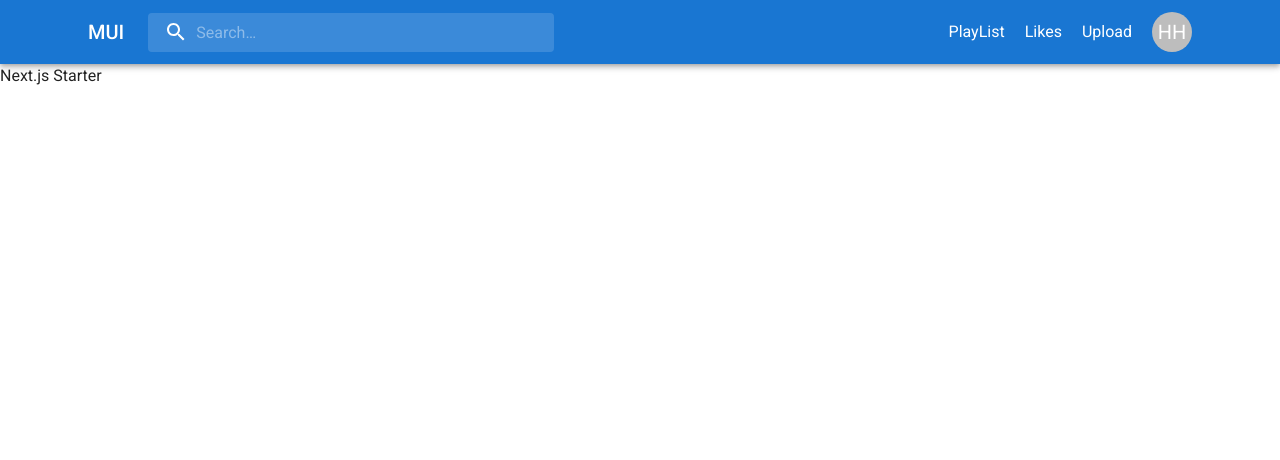
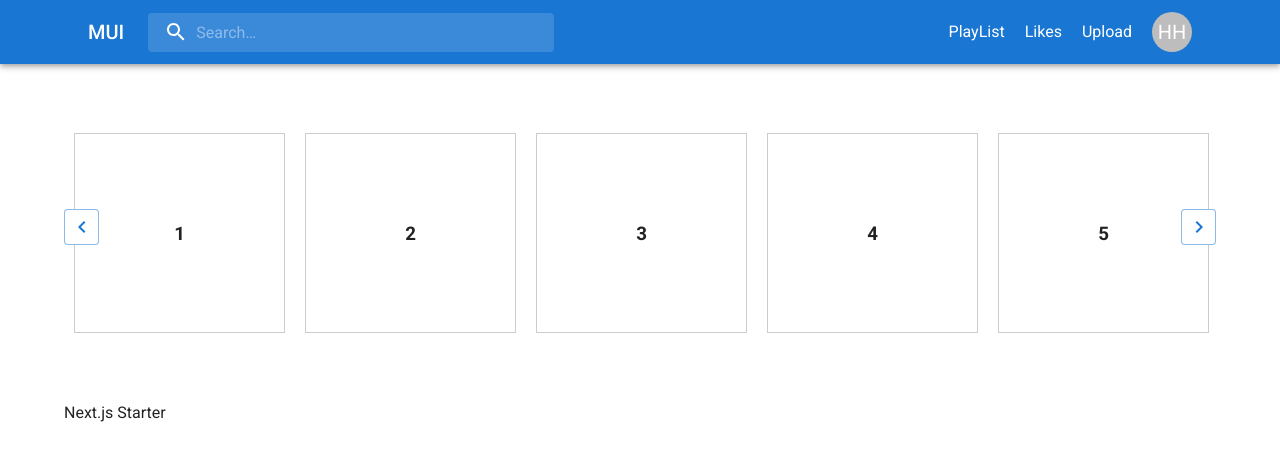
Before and after one commit to ngshiep/next-starter, a Next.js app: page / in a window 1280 px wide. Shown: the top 460 px of the page. Built offline with nearby package versions, Linux system fonts and the light colour scheme.

Commit message:
add slider

```diff
--- a/package.json
+++ b/package.json
@@ -19,12 +19,15 @@
     "@mui/material": "5.14.7",
     "next": "13.4.19",
     "react": "18.2.0",
-    "react-dom": "18.2.0"
+    "react-dom": "18.2.0",
+    "react-slick": "0.29.0",
+    "slick-carousel": "1.8.1"
   },
   "devDependencies": {
     "@types/node": "20.5.9",
     "@types/react": "18.2.21",
     "@types/react-dom": "18.2.7",
+    "@types/react-slick": "^0.23.13",
     "eslint": "8.48.0",
     "eslint-config-next": "13.4.19",
     "typescript": "5.2.2"
--- /dev/null
+++ b/src/app/_components/RootLayout/index.tsx
@@ -0,0 +1,12 @@
+import HeaderComponent from "@/components/Header";
+
+function RootLayout({ children }: { children: React.ReactNode }) {
+  return (
+    <>
+      <HeaderComponent></HeaderComponent>
+      {children}
+    </>
+  );
+}
+
+export default RootLayout;
--- /dev/null
+++ b/src/app/_components/SliderComponent/index.tsx
@@ -0,0 +1,97 @@
+"use client";
+import { ChevronLeft, ChevronRight } from "@mui/icons-material";
+import { Box, Button } from "@mui/material";
+import Slider, { Settings } from "react-slick";
+import "slick-carousel/slick/slick-theme.css";
+import "slick-carousel/slick/slick.css";
+
+function SliderComponent() {
+  const ButtonPrev = (props: any) => {
+    return (
+      <Button
+        onClick={props.onClick}
+        variant="outlined"
+        sx={{
+          position: "absolute",
+          left: 0,
+          top: "40%",
+          zIndex: 2,
+          minWidth: 30,
+          width: 35,
+          background: "white",
+        }}
+      >
+        <ChevronLeft></ChevronLeft>
+      </Button>
+    );
+  };
+
+  const ButtonNext = (props: any) => {
+    return (
+      <Box>
+        <Button
+          onClick={props.onClick}
+          variant="outlined"
+          sx={{
+            position: "absolute",
+            right: 0,
+            top: "40%",
+            minWidth: 30,
+            zIndex: 20,
+            width: 35,
+            background: "white",
+          }}
+        >
+          <ChevronRight></ChevronRight>
+        </Button>
+      </Box>
+    );
+  };
+  const settings: Settings = {
+    infinite: true,
+    speed: 500,
+    slidesToShow: 5,
+    slidesToScroll: 1,
+    nextArrow: <ButtonNext />,
+    prevArrow: <ButtonPrev />,
+  };
+  return (
+    <Box
+      sx={{
+        margin: "50px 0px",
+        ".slider-item": {
+          padding: "0 10px",
+        },
+        h3: {
+          textAlign: "center",
+          height: "200px",
+          lineHeight: "200px",
+          border: "solid 1px #ccc",
+        },
+      }}
+    >
+      <Slider {...settings}>
+        <div className="slider-item">
+          <h3>1</h3>
+        </div>
+        <div className="slider-item">
+          <h3>2</h3>
+        </div>
+        <div className="slider-item">
+          <h3>3</h3>
+        </div>
+        <div className="slider-item">
+          <h3>4</h3>
+        </div>
+        <div className="slider-item">
+          <h3>5</h3>
+        </div>
+        <div className="slider-item">
+          <h3>6</h3>
+        </div>
+      </Slider>
+    </Box>
+  );
+}
+
+export default SliderComponent;
--- a/src/app/layout.tsx
+++ b/src/app/layout.tsx
@@ -16,7 +16,6 @@ export default function RootLayout({
     <html lang="en">
       <body>
         <ThemeRegistry>
-          <HeaderComponent></HeaderComponent>
           {children}
         </ThemeRegistry>
       </body>
--- a/src/app/page.tsx
+++ b/src/app/page.tsx
@@ -1,7 +1,14 @@
+import { Container } from "@mui/material";
+import RootLayout from "./_components/RootLayout";
+import SliderComponent from "./_components/SliderComponent";
+
 export default function HomePage() {
   return (
-    <div>
-      <span>Next.js Starter</span>
-    </div>
+    <RootLayout>
+      <Container>
+        <SliderComponent></SliderComponent>
+        <span>Next.js Starter</span>
+      </Container>
+    </RootLayout>
   );
 }
--- a/src/config/url.ts
+++ b/src/config/url.ts
@@ -3,7 +3,7 @@ export const url = {
     homepage: "/",
     profile: "profile",
     playlist: "playlist",
-    likes: "likes",
+    likes: "like",
     upload: "upload",
     account: "account",
   },
```
Also changed, not shown: src/app/like/layout.tsx (added, +12 -0 lines), src/app/profile/layout.tsx (added, +12 -0 lines), src/app/(playlist)/playlist/layout.tsx (renamed from src/app/playlist/layout.tsx), src/app/(playlist)/playlist/page.tsx (renamed from src/app/playlist/page.tsx), 1 other file (tests, documents, lock files or other folders).
